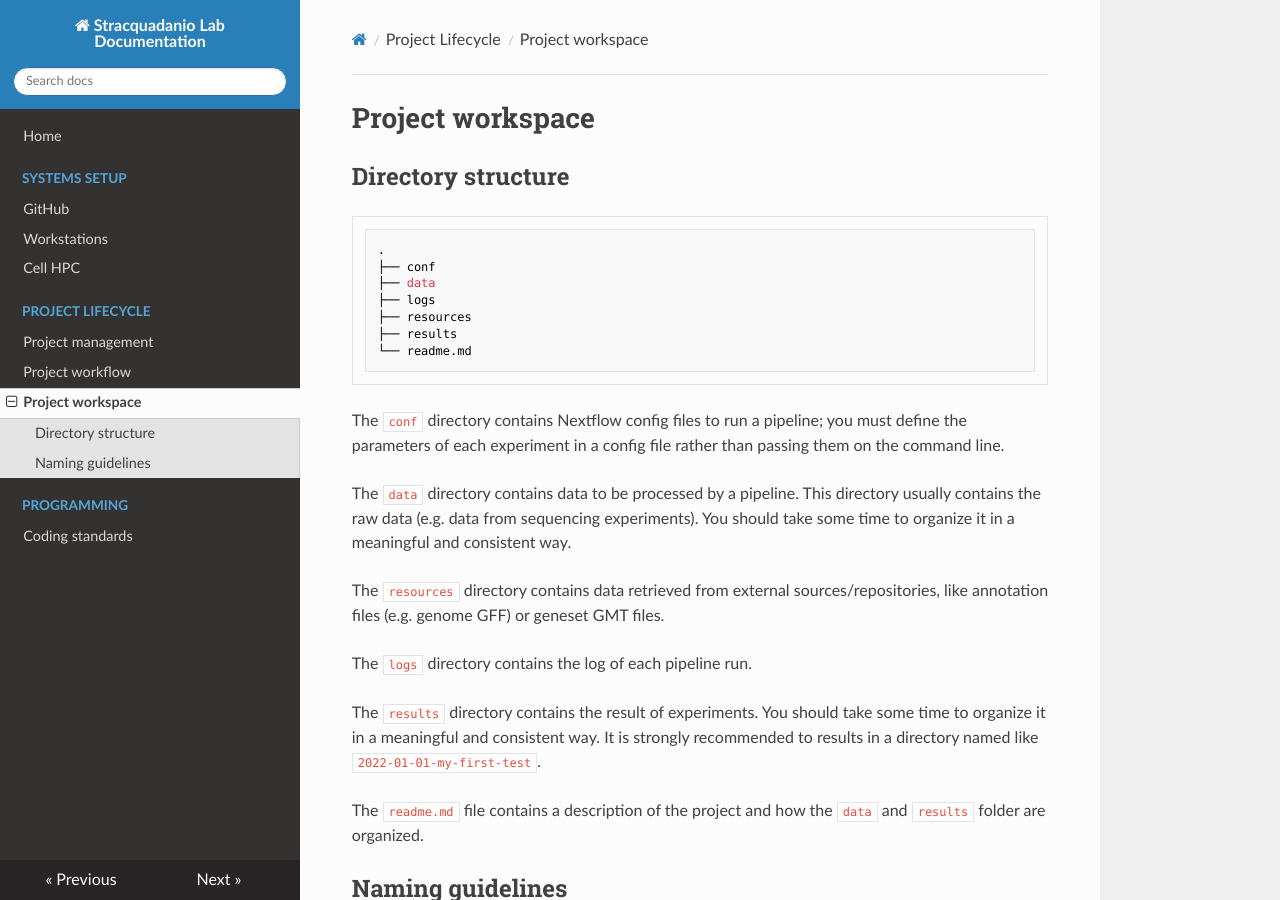
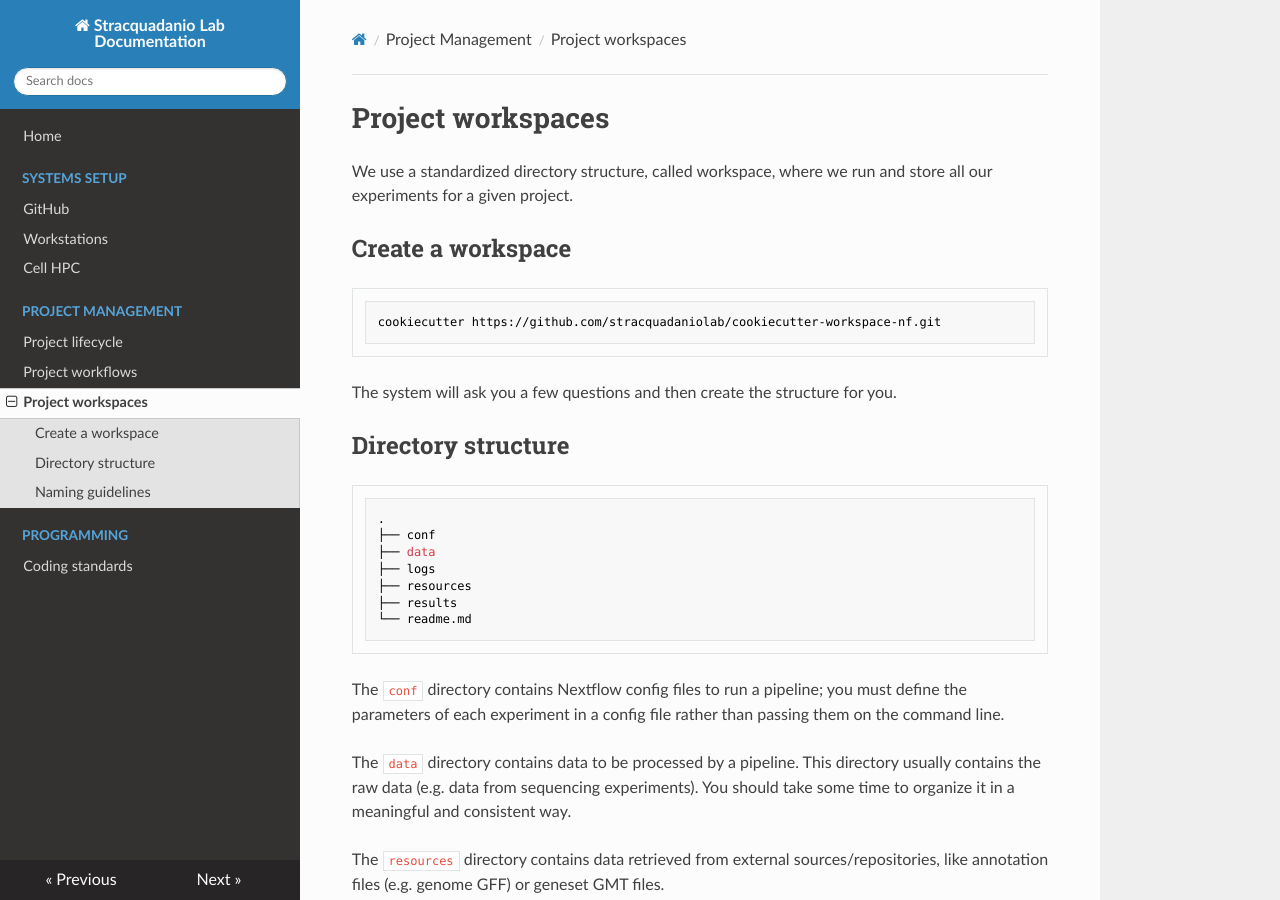
Before and after one commit to stracquadaniolab/docs, an MkDocs documentation site: the page built from docs/projects-management/project-workspace.md, in a window 1280 px wide and 900 px high. Built offline with MkDocs 1.6.1, drawn with Linux system fonts in a browser that asks for light colours; nearby versions of some CDN libraries.

Commit message:
fix: directory structure

````diff
--- a/docs/projects-lifecycle/project-workspace.md
+++ b/docs/projects-management/project-workspace.md
@@ -1,4 +1,15 @@
-# Project workspace
+# Project workspaces
+
+We use a standardized directory structure, called workspace, where we run and
+store all our experiments for a given project.
+
+## Create a workspace
+
+```bash
+cookiecutter https://github.com/stracquadaniolab/cookiecutter-workspace-nf.git
+```
+
+The system will ask you a few questions and then create the structure for you.
 
 
 ## Directory structure
--- a/mkdocs.yml
+++ b/mkdocs.yml
@@ -6,10 +6,10 @@ nav:
                   - "Workstations": "./systems-setup/workstation.md"
                   - "Cell HPC": "./systems-setup/hpc-cell.md"
 
-        - "Project Lifecycle":
-                  - "Project management": "./projects-lifecycle/project-management.md"
-                  - "Project workflow": "./projects-lifecycle/project-workflow.md"
-                  - "Project workspace": "./projects-lifecycle/project-workspace.md"
+        - "Project Management":
+                  - "Project lifecycle": "./projects-management/project-lifecycle.md"
+                  - "Project workflows": "./projects-management/project-workflow.md"
+                  - "Project workspaces": "./projects-management/project-workspace.md"
 
         - "Programming":
                   - "Coding standards": "./programming/coding-standards.md"
````
Also changed, not shown: docs/projects-management/project-lifecycle.md (renamed from docs/projects-lifecycle/project-management.md, +1 -1 lines), docs/projects-management/project-workflow.md (renamed from docs/projects-lifecycle/project-workflow.md, +2 -2 lines).
